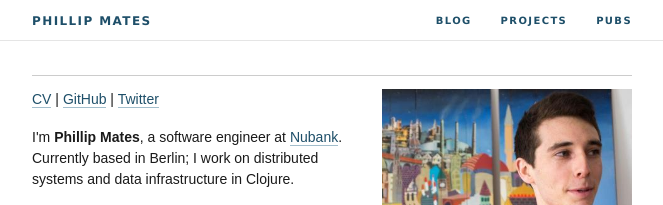
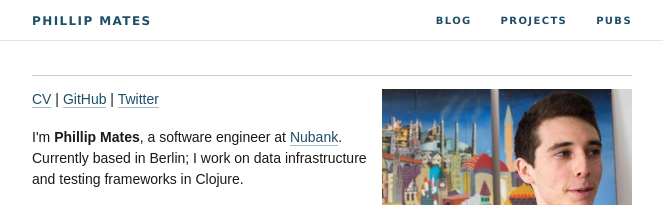
Before and after one commit to philomates/philomates.github.io, a plain HTML site: page index.html in a window 1280 px wide. Shown: the top 205 px of the page, without its empty margins (308-971 px from the left). Drawn offline with Linux system fonts and the light colour scheme; some packages are replaced by stand-ins of ours; a script that the page names is missing.

Commit message:
update home

```diff
--- a/index.html
+++ b/index.html
@@ -125,7 +125,7 @@
 </div>
 <p><a href="/files/mates_cv.pdf">CV</a> | <a href="https://github.com/philomates">GitHub</a> | <a href="https://twitter.com/philomates">Twitter</a>
 
-<p>I'm <strong>Phillip Mates</strong>, a software engineer at <a href="https://nubank.com.br/en/">Nubank</a>. Currently based in Berlin; I work on distributed systems and data infrastructure in Clojure.</p>
+<p>I'm <strong>Phillip Mates</strong>, a software engineer at <a href="https://nubank.com.br/en/">Nubank</a>. Currently based in Berlin; I work on data infrastructure and testing frameworks in Clojure.</p>
 
 <p>
 I help maintain several clojure libraries related to testing: <a href="https://github.com/marick/midje">Midje</a>, <a href="https://github.com/nubank/matcher-combinators/">matcher-combinators</a>, and <a href="https://github.com/nubank/selvage">selvage</a>
```
